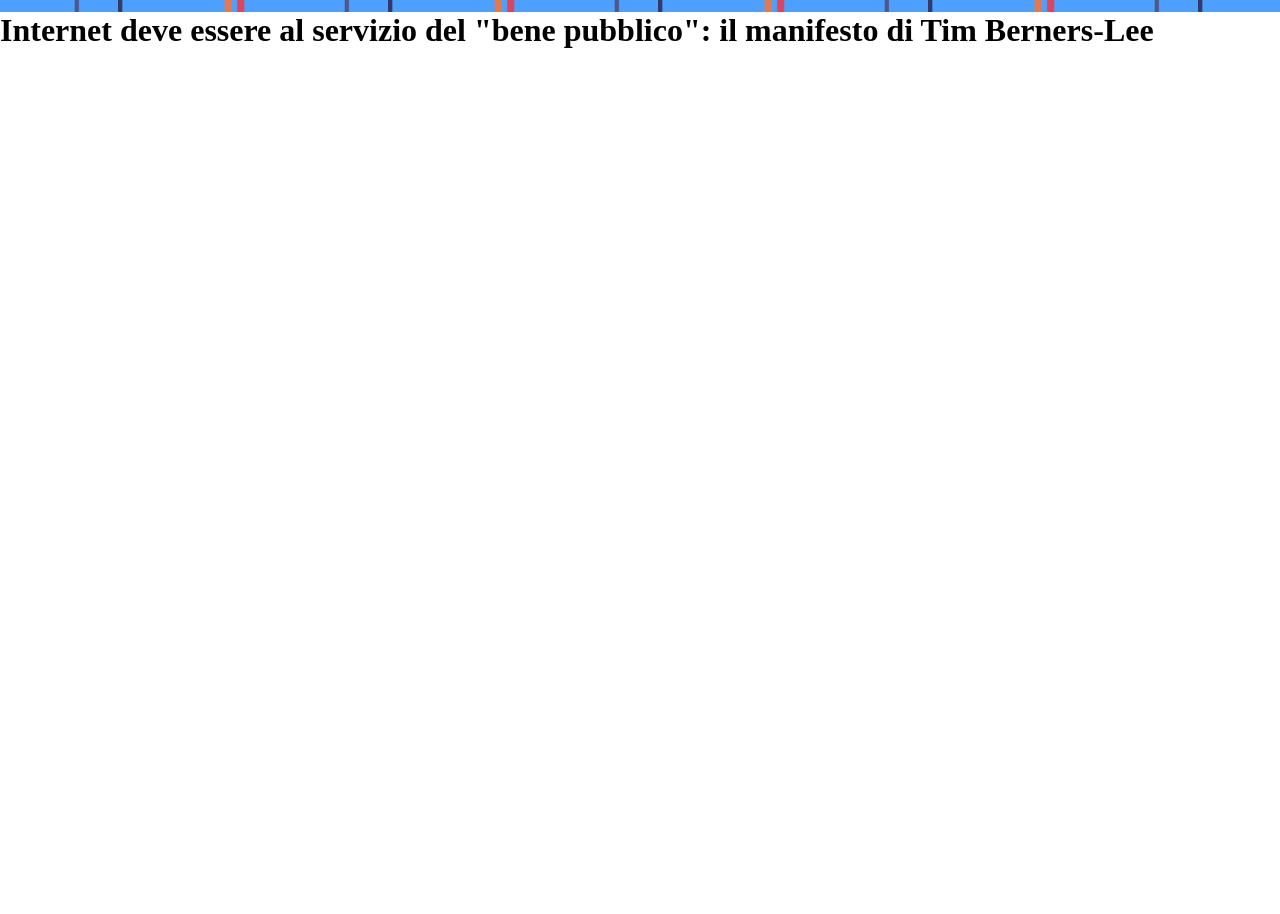
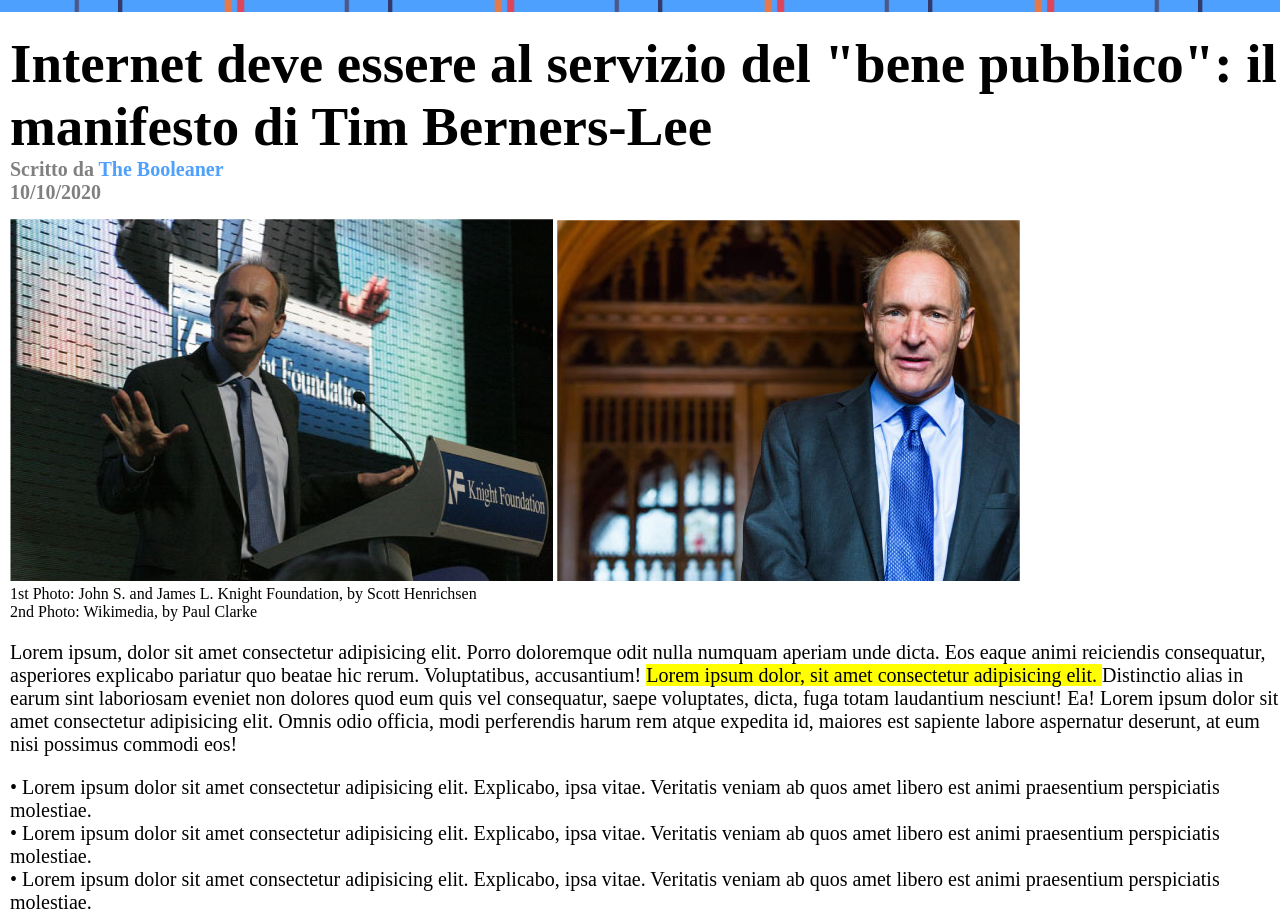
Before and after one commit to adricosmicfox/html-css-booleaner, a plain HTML site: page index.html in a window 1280 px wide. Shown: the part 123-1037 px from the top of the page. Before the commit the page ends 800 px from the top, so only its background shows below. Drawn offline with Linux system fonts and the light colour scheme.

Commit message:
added text and css charateristics

```diff
--- a/css/style.css
+++ b/css/style.css
@@ -16,3 +16,36 @@ header {
      height: 135px;
      background-size: 540px;
  }
+
+ h1 {
+     font-size: 55px;
+     margin-left: 10px;
+     margin-top: 20px;
+ }
+
+ .article-info {
+     color: gray;
+     margin-left: 10px;
+     font-size: 20px;
+ }
+
+ #author {
+     color: #4EA0FF;
+ }
+
+ figure {
+     margin-top: 15px;
+     margin-left: 10px;
+ }
+
+ #first-text {
+     font-size: 20px;
+     margin-left: 10px;
+     margin-top: 20px;
+ }
+
+ .first-list {
+     margin-left: 10px;
+     font-size: 20px;
+     margin-top: 20px;
+ }
--- a/index.html
+++ b/index.html
@@ -18,7 +18,41 @@
 <!--article content-->
 <main>
     <h1>Internet deve essere al servizio del "bene pubblico": il manifesto di Tim Berners-Lee</h1>
+    <div class="article-info">
+        <p><strong>Scritto da <span id="author">The Booleaner</span></strong></p>
+        <p><strong>10/10/2020</strong></p>
+    </div>
+
+    <figure>
+        <img src="img/tim-1.jpg" alt="speaking tim">
+        <img src="img/tim-2.jpg" alt="staring tim">
+        <figcaption>1st Photo: John S. and James L. Knight Foundation, by Scott Henrichsen</figcaption>
+        <figcaption>2nd Photo: Wikimedia, by Paul Clarke</figcaption>
+    </figure>
+
+    <div id="first-text">Lorem ipsum, dolor sit amet consectetur adipisicing elit. Porro doloremque odit nulla numquam
+        aperiam unde
+        dicta. Eos eaque animi reiciendis consequatur, asperiores explicabo pariatur quo beatae hic rerum. Voluptatibus,
+        accusantium! <mark> Lorem ipsum dolor, sit amet consectetur adipisicing elit. </mark> Distinctio alias in earum
+        sint laboriosam
+        eveniet non dolores quod eum quis vel consequatur, saepe voluptates, dicta, fuga totam laudantium nesciunt! Ea!
+        Lorem ipsum dolor sit amet consectetur adipisicing elit. Omnis odio officia, modi perferendis harum rem atque
+        expedita id, maiores est sapiente labore aspernatur deserunt, at eum nisi possimus commodi eos!
+    </div>
+
+    <div class="first-list">
+        <p> &bull; Lorem ipsum dolor sit amet consectetur adipisicing elit. Explicabo, ipsa vitae. Veritatis veniam ab
+            quos amet libero est animi praesentium perspiciatis molestiae. </p>
+        <p> &bull; Lorem ipsum dolor sit amet consectetur adipisicing elit. Explicabo, ipsa vitae. Veritatis veniam ab
+            quos amet libero est animi praesentium perspiciatis molestiae. </p>
+        <p> &bull; Lorem ipsum dolor sit amet consectetur adipisicing elit. Explicabo, ipsa vitae. Veritatis veniam ab
+            quos amet libero est animi praesentium perspiciatis molestiae. </p>
+    </div>
 
 
 
+
+    </div>
+    </div>
+
 </main>
```
Lines whose indentation alone changed are shown as unchanged.
